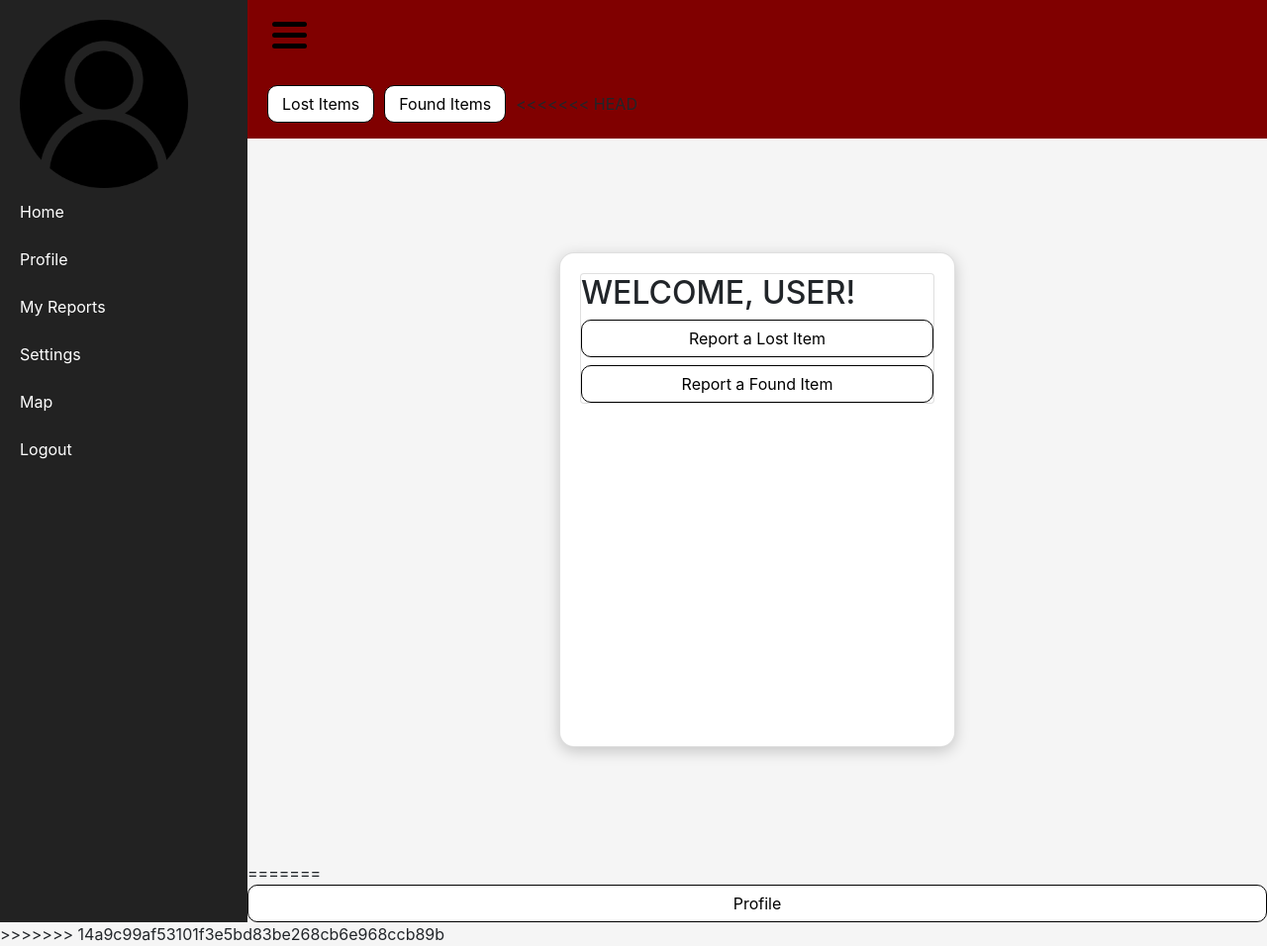
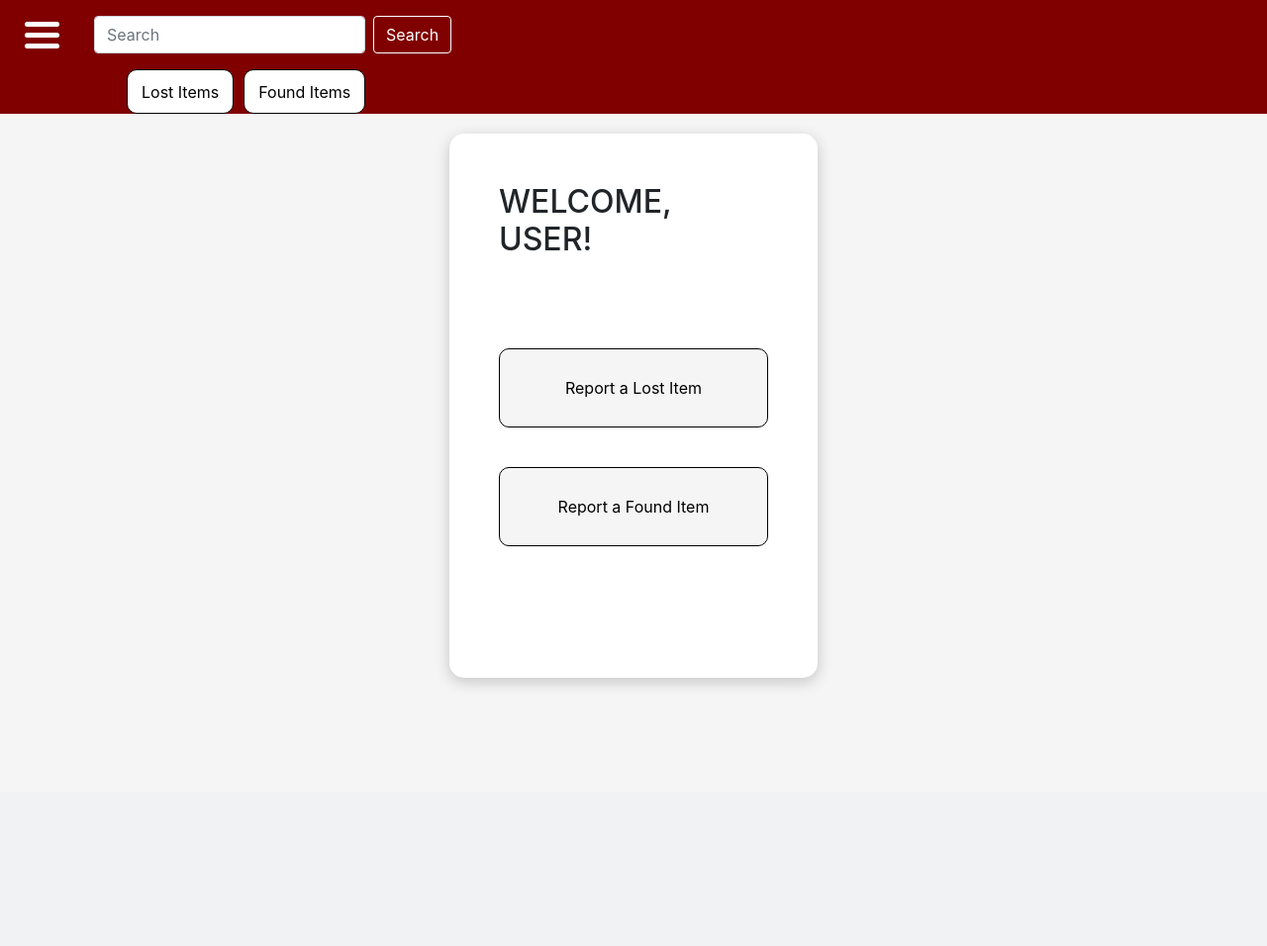
Before and after one commit to venzblanz/wild-find-IMProject, a PHP site: page /dashboard.php in a window 1280 px wide. Shown: the whole page at 99% size. After the commit the page ends 693 px from the top, so only its background shows below. Run offline with PHP 8.4, Linux system fonts and the light colour scheme; a user stored in the database is signed in; data comes from the database, SQL or seed files in the repository; data that the repository does not hold is empty.

Commit message:
finished dashboard, unimplemented pages

```diff
--- a/css/global.css
+++ b/css/global.css
@@ -1,7 +1,28 @@
+html,
 body {
     margin: 0;
+    padding: 0;
+    min-height: 100%;
     background-color: #f5f5f5;
-    min-height: 100vh;
+}
+.pre-navbar {
+    height: 70px;
+    flex-shrink: 0;
+    display: flex;
+    align-items: center;
+    gap: 10px;
+    padding: 0 20px;
+    background-color: maroon !important;
+    box-sizing: border-box;
+}
+.pre-navbar.navbar-light .navbar-nav .nav-link {
+    color: white;
+}
+.pre-navbar.navbar-light .navbar-nav .nav-link,
+.pre-navbar.navbar-light .navbar-nav .active > .nav-link,
+.pre-navbar.navbar-light .navbar-nav .nav-link:hover,
+.pre-navbar.navbar-light .navbar-nav .nav-link:focus {
+    color: white;
 }
 
 /* LOGIN PAGE */
@@ -9,7 +30,6 @@ body {
     min-height: calc(100vh - 80px);
     background-color: #f5f5f5;
 }
-
 .login-card {
     position: relative;
     height: 500px;
@@ -20,7 +40,6 @@ body {
     overflow: hidden;
     background-color: white;
 }
-
 .login-card::before {
     content: "";
     position: absolute;
@@ -32,79 +51,100 @@ body {
     opacity: 0.15;
     z-index: 0;
 }
-
 .login-card .card-body {
     position: relative;
     z-index: 1;
 }
-
 #errorBox,
 .error-message {
     color: red;
 }
+
 
 .layout {
     display: flex;
     min-height: 100vh;
     width: 100%;
 }
-
 .sidebar {
     width: 250px;
     min-height: 100vh;
-    background-color: #222;
+    background-color: maroon;
     color: white;
     transition: width 0.3s ease, padding 0.3s ease;
     overflow: hidden;
-    padding: 20px;
+    padding: 30px;
+    box-sizing: border-box;
     flex-shrink: 0;
+    display: flex;
+    flex-direction: column;
+    align-items: center;
 }
-
-.logo-text {
-    font-weight: bold;
-    margin-bottom: 20px;
+.profile-section {
+    width: 100%;
+    text-align: center;
+    margin-bottom: 25px;
+    display: flex;
+    flex-direction: column;
+    align-items: center;
+}
+.profile-icon {
+    display: flex;
+    justify-content: center;
+    align-items: center;
+}
+.profile-icon img {
+    margin-top: 20px;
+    width: 80px;
+    height: 80px;
+    object-fit: cover;
+    border-radius: 50%;
+}
+.profile-name {
+    color: white;
+    font-weight: 600;
+    margin-top: 10px;
+    margin-bottom: 50px;
     white-space: nowrap;
+    text-align: center;
 }
-
 .sidebar a {
     display: block;
     color: white;
     text-decoration: none;
     padding: 12px 0;
     white-space: nowrap;
+    text-align: center;
 }
-
 .sidebar a:hover {
     color: #ddd;
 }
-
 .sidebar.closed {
-    width: 70px;
-    padding: 20px 10px;
+    width: 0;
+    padding: 0;
 }
-
-.sidebar.closed .logo-text,
+.sidebar.closed .profile-icon,
 .sidebar.closed a {
-    font-size: 0;
-}
-
-.sidebar.closed a::first-letter {
-    font-size: 16px;
+    opacity: 0;
+    pointer-events: none;
 }
 
 .main-content {
     flex: 1;
     min-height: 100vh;
     background-color: #f5f5f5;
+    display: flex;
+    flex-direction: column;
 }
-
 .main-navbar {
-    min-height: 70px;
+    height: 70px;
+    flex-shrink: 0;
     display: flex;
     align-items: center;
     gap: 10px;
     padding: 0 20px;
     background-color: maroon !important;
+    box-sizing: border-box;
 }
 
 .menu-burger-container {
@@ -115,64 +155,100 @@ body {
     border: none;
     padding: 5px;
 }
-
 .b1,
 .b2,
 .b3 {
     width: 35px;
     height: 5px;
-    background-color: black;
+    background-color: white;
     margin: 6px 0;
     transition: 0.4s;
     border-radius: 5px;
 }
-
 .change .b1 {
     transform: translate(0, 11px) rotate(-45deg);
 }
-
 .change .b2 {
     opacity: 0;
 }
-
 .change .b3 {
     transform: translate(0, -11px) rotate(45deg);
 }
-
-.btn-rep {
+.search-btn{
+    border-color: white;
+    color: white;
+}
+.search-btn:hover{
+    background-color: white;
+    border-color: black;
+    color: black;
+}
+.btn-rep:hover {
+    background-color: #f0f0f0;
+    color: black;
+}
+.btn-tabs {
     background-color: white;
     border: 1px solid black;
     border-radius: 10px;
     color: black;
     padding: 6px 14px;
 }
-
-.btn-rep:hover {
+.btn-tabs:hover {
     background-color: #f0f0f0;
     color: black;
 }
+.tabs-nav {
+    min-height: 45px;
+    flex-shrink: 0;
+    display: flex;
+    gap: 10px;
+    padding-left: 10%;
+    background-color: maroon !important;
+    box-sizing: border-box;
+}
 
 .dashboard-page {
-    min-height: calc(100vh - 70px);
+    flex: 1;
     background-color: #f5f5f5;
     display: flex;
     align-items: center;
     justify-content: center;
+    padding: 20px;
+    box-sizing: border-box;
 }
-
 .welcome-card {
-    padding: 20px;
+    padding: 50px;
     position: relative;
-    height: 500px;
-    width: 400px;
-    max-width: 90%;
+    height: 550px;
+    width: 30%;
+    max-width: 100%;
     border-radius: 15px;
     box-shadow: 0 4px 15px rgba(0, 0, 0, 0.2);
     overflow: hidden;
     background-color: white;
+
+    display: flex;
+    flex-direction: column;
 }
-
-.welcome-card .welcome-body {
-    position: relative;
-    z-index: 1;
+.welcome-body {
+    height: 100%;
+    display: flex;
+    flex-direction: column;
 }
+.button-group {
+    margin-top: auto;
+    display: flex;
+    flex-direction: column;
+    gap: 40px;
+    margin-bottom: auto;
+}
+.btn-rep {
+    width: 100%;
+    background-color: #f5f5f5;
+    border: 1px solid black;
+    border-radius: 10px;
+    height: 80px;
+    color: black;
+    padding: 8px 14px;
+}
--- a/dashboard.php
+++ b/dashboard.php
@@ -1,44 +1,59 @@
+<?php
+session_start();
+require_once 'connect.php';
+
+if(!isset($_SESSION['userID'])){
+    header("Location: login.php");
+    exit();
+}
+
+$user_id = $_SESSION['userID'];
+
+$stmt = $connection->prepare("SELECT full_name, institutionalEmail FROM users WHERE user_id = ?");
+$stmt->bind_param("i", $user_id);
+$stmt->execute();
+$user = $stmt->get_result()->fetch_assoc();
+$stmt->close();
+
+?>
 <div class="layout">
     <?php
     require_once 'side-menu.php';
     ?>
+    <main id="mainContent" class="main-content">
         <?php
         require_once 'header_footer/main-header.php';
         ?>
 
-    <main id="mainContent" class="main-content">
-        <nav class="navbar navbar-expand-lg navbar-light bg-light main-navbar">
-            <button name="lostTab" type="button" class="btn btn-rep">
+        <div class="tabs-container">
+            <nav class="tabs-nav">
+                <button name="lostTab" type="button" class="btn-tabs">
                     Lost Items
                 </button>
-            <button name="foundTab" type="button" class="btn btn-rep">
+                <button name="foundTab" type="button" class="btn-tabs">
                     Found Items
                 </button>
-<<<<<<< HEAD
             </nav>
+        </div>
         <div class="dashboard-page">
-            <div class="card welcome-card">
-                <div class="card welcome-body">
+            <div class="welcome-card">
+                <div class="welcome-body">
                     <h2>WELCOME, USER!</h2>
-                    <button name="btnReportLost" type="button" class="btn btn-primary btn-block btn-rep">
+
+                    <div class="button-group">
+                        <button name="btnReportLost" type="button" class="btn-rep">
                             Report a Lost Item
                         </button>
-                    <button name="btnReportFound" type="button" class="btn btn-primary btn-block btn-rep">
+
+                        <button name="btnReportFound" type="button" class="btn-rep">
                             Report a Found Item
                         </button>
                     </div>
                 </div>
             </div>
+        </div>
     </main>
-=======
-            <button onclick="window.location.href='profile.php'" name="btnProfile" type="button" class="btn btn-primary btn-block btn-rep">
-                Profile
-            </button>
 </div>
-    </div>
->>>>>>> 14a9c99af53101f3e5bd83be268cb6e968ccb89b
-</div>
-
 <?php
 require_once 'header_footer/footer.php';
 ?>
--- a/header_footer/main-header.php
+++ b/header_footer/main-header.php
@@ -16,10 +16,14 @@
     <body>
         <div class="container-fluid p-0">
             <nav class="navbar navbar-expand-lg navbar-light bg-light main-navbar">
-                <div class ="menu-burger-container" onclick="toggleMenu(this)">
+                <div class="menu-burger-container" onclick="toggleSidebar(this)">
                     <div class="b1"></div>
                     <div class="b2"></div>
                     <div class="b3"></div>
                 </div>
+                <form class="form-inline my-2 my-lg-0">
+                    <input class="form-control mr-sm-2" type="search" placeholder="Search" aria-label="Search">
+                    <button class="btn btn-outline-success my-2 my-sm-0 search-btn" type="button">Search</button>
+                </form>
             </nav>
         <!-- FOR FOOTER PART -->
--- a/header_footer/pre-header.php
+++ b/header_footer/pre-header.php
@@ -13,7 +13,7 @@
     </head>
     <body>
         <div class = "container-fluid p-0">
-            <nav class="navbar navbar-expand-lg navbar-light bg-light">
+            <nav class="navbar navbar-expand-lg navbar-light bg-light pre-navbar">
                 <a class = "navbar-brand" href="dashboard.php">
                     <img src="images/wf_logo.png" width="170" height="40">
                 </a>
@@ -50,7 +50,7 @@
                     </ul>
                     <form class="form-inline my-2 my-lg-0">
                         <input class="form-control mr-sm-2" type="search" placeholder="Search" aria-label="Search">
-                        <button class="btn btn-outline-success my-2 my-sm-0" type="submit">Search</button>
+                        <button class="btn btn-outline-success search-btn" type="submit">Search</button>
                     </form>
                 </div>
             </nav>
--- a/javascript/global.js
+++ b/javascript/global.js
@@ -14,3 +14,12 @@ document.addEventListener("DOMContentLoaded", function () {
 function toggleMenu(x){
     x.classList.toggle("change");
 }
+function toggleSidebar(menuButton) {
+    const sidebar = document.getElementById("sidebar");
+
+    menuButton.classList.toggle("change");
+
+    if (sidebar) {
+        sidebar.classList.toggle("closed");
+    }
+}
--- a/side-menu.php
+++ b/side-menu.php
@@ -1,6 +1,12 @@
-<aside id="sidebar" class="sidebar">
-    <div class="profile-icon">
-        <img src="images/user_black.png" width="170" height="170">
+<aside id="sidebar" class="sidebar closed">
+    <div class="profile-section">
+        <div class="profile-icon">
+            <img src="images/solo_white.png" alt="User Icon">
+        </div>
+
+        <p class="profile-name">
+            <?= htmlspecialchars($user['full_name']) ?>
+        </p>
     </div>
 
     <a href="dashboard.php">Home</a>
```
Also changed, not shown: profile.php (+11 -2 lines), images/solo_white.png (added). Lines whose indentation alone changed are shown as unchanged.
